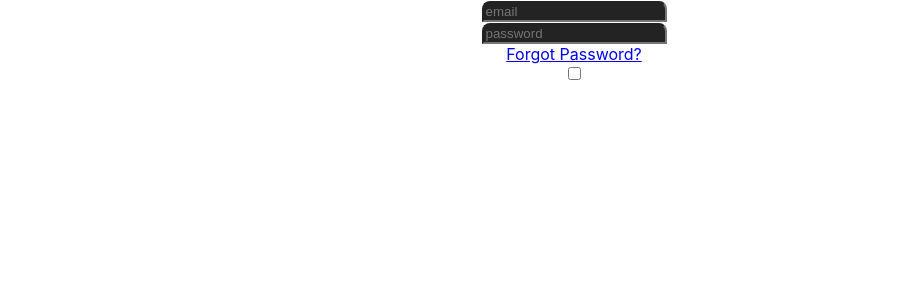
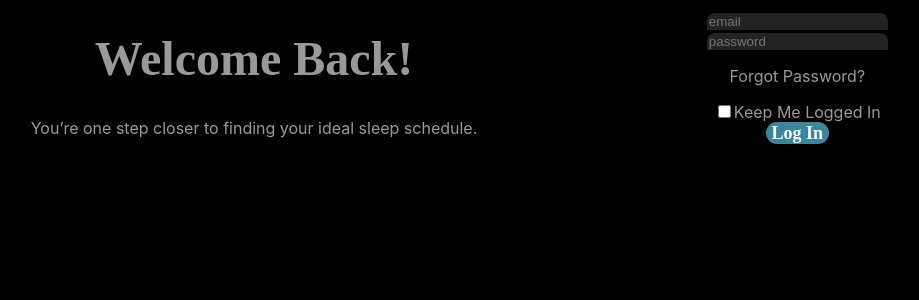
Before and after one commit to SleepTracker5/fe, a React (Create React App) app in the folder sleep-tracker/: page / in a window 1280 px wide. Shown: the top 300 px of the page, without its empty margins (66-985 px from the left). Built offline with nearby package versions, Linux system fonts and the light colour scheme.

Commit message:
form stying

```diff
--- a/sleep-tracker/src/App.js
+++ b/sleep-tracker/src/App.js
@@ -1,11 +1,11 @@
 import React from 'react';
 import './App.css';
-import LoginForm from "./components/forms/LoginForm";
+import LoginPage from "./components/view/LoginPage";
 
 function App() {
   return (
     <div className="App">
-        <LoginForm/>
+        <LoginPage/>
     </div>
   );
 }
--- a/sleep-tracker/src/components/forms/LoginForm.js
+++ b/sleep-tracker/src/components/forms/LoginForm.js
@@ -1,6 +1,7 @@
 import React, {useState} from "react";
 import styled from "styled-components";
 
+//todo: form width not quite right
 const StyledLoginForm = styled.form`
     display: flex;
     flex-direction: column;
@@ -10,9 +11,30 @@ const StyledLoginForm = styled.form`
 const StyledInput = styled.input`
     background: linear-gradient(0deg, rgba(255, 255, 255, 0.07), rgba(255, 255, 255, 0.07)), #121212;
     border-radius: 8px 8px 0px 0px;
+    border: none;
+`;
+const ForgotPasswordA = styled.p`
+    color: rgba(255, 255, 255, 0.6);
+    text-decoration: none;
+`;
+const LoginButton = styled.button`
+    background: #39869D;
+    box-shadow: 0px 2px 2px rgba(0, 0, 0, 0.14), 0px 1px 5px rgba(0, 0, 0, 0.2), 0px 4px 4px rgba(0, 0, 0, 0.25);
+    border-radius: 18px;
+    border: none;
+    font-family: Comfortaa;
+font-style: normal;
+font-weight: bold;
+font-size: 18px;
+line-height: 20px;
+display: flex;
+align-items: center;
+text-align: center;
+
+color: #FFFFFF;
 `;
 
-const LoginForm = (login) =>{
+const LoginForm = ({login}) =>{
     //set state vars
     const [formData, setFormData] = useState({
         id: Date.now(),
@@ -61,7 +83,7 @@ const LoginForm = (login) =>{
                         onChange={handleChange}
                     />
                 </label>
-                <a href="forgotPassword">Forgot Password?</a>{/*todo: link this to something*/}
+                <ForgotPasswordA href="forgotPassword">Forgot Password?</ForgotPasswordA>{/*todo: link this to something*/}
                 <label htmlFor="keepLoggedIn">
                     <input
                         type="checkbox"
@@ -70,7 +92,9 @@ const LoginForm = (login) =>{
                         value={formData.keepLoggedIn}
                         onChange={handleChange}
                     />
+                    Keep Me Logged In
                 </label>
+                <LoginButton>Log In</LoginButton>
             </StyledLoginForm>
         </div>
     );
--- /dev/null
+++ b/sleep-tracker/src/components/view/LoginPage.css
@@ -0,0 +1,22 @@
+/*todo: add a reset somewhere?*/
+
+
+html{
+    background-color: black;
+    color: rgba(255, 255, 255, 0.6);
+}
+
+h1{
+    font-family: Comfortaa, serif;
+    font-style: normal;
+    font-weight: bold;
+    font-size: 48px;
+    line-height: 54px;
+}
+
+.leftContent{
+}
+
+.loginForm{
+    width: 50%;
+}
--- /dev/null
+++ b/sleep-tracker/src/components/view/LoginPage.js
@@ -0,0 +1,26 @@
+import React from "react";
+import LoginForm from "../forms/LoginForm";
+import "./LoginPage.css";
+import styled from "styled-components";
+
+const Container = styled.div`
+    display: flex;
+    justify-content: center;
+    align-items: center;
+`;
+
+const LoginPage = () => {
+
+    return (
+        <Container className="loginPage">
+            <div className="leftContent">
+                <h1>Welcome Back!</h1>
+                <p className="oneStepCloser">You’re one step closer to finding your ideal sleep schedule.</p>
+            </div>
+            <LoginForm/>
+        </Container>
+    );
+}
+
+
+export default LoginPage;
```
